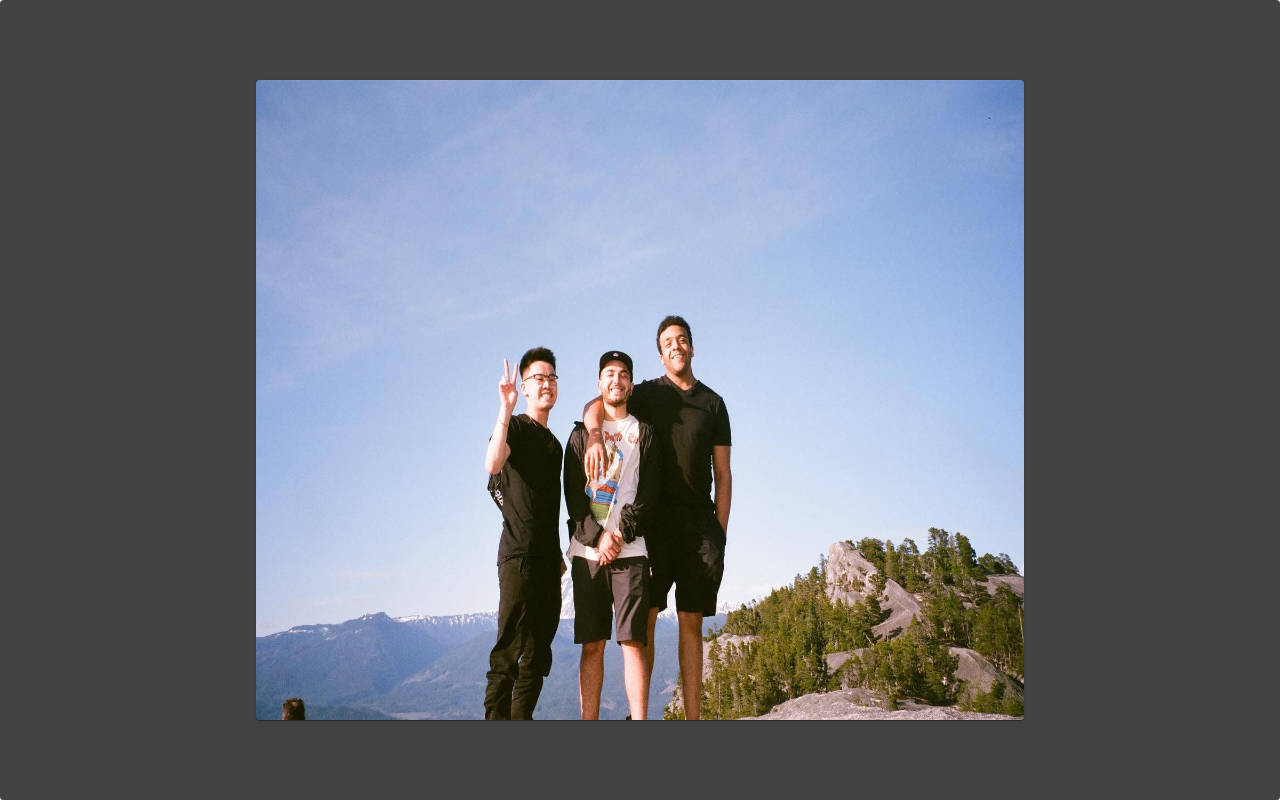
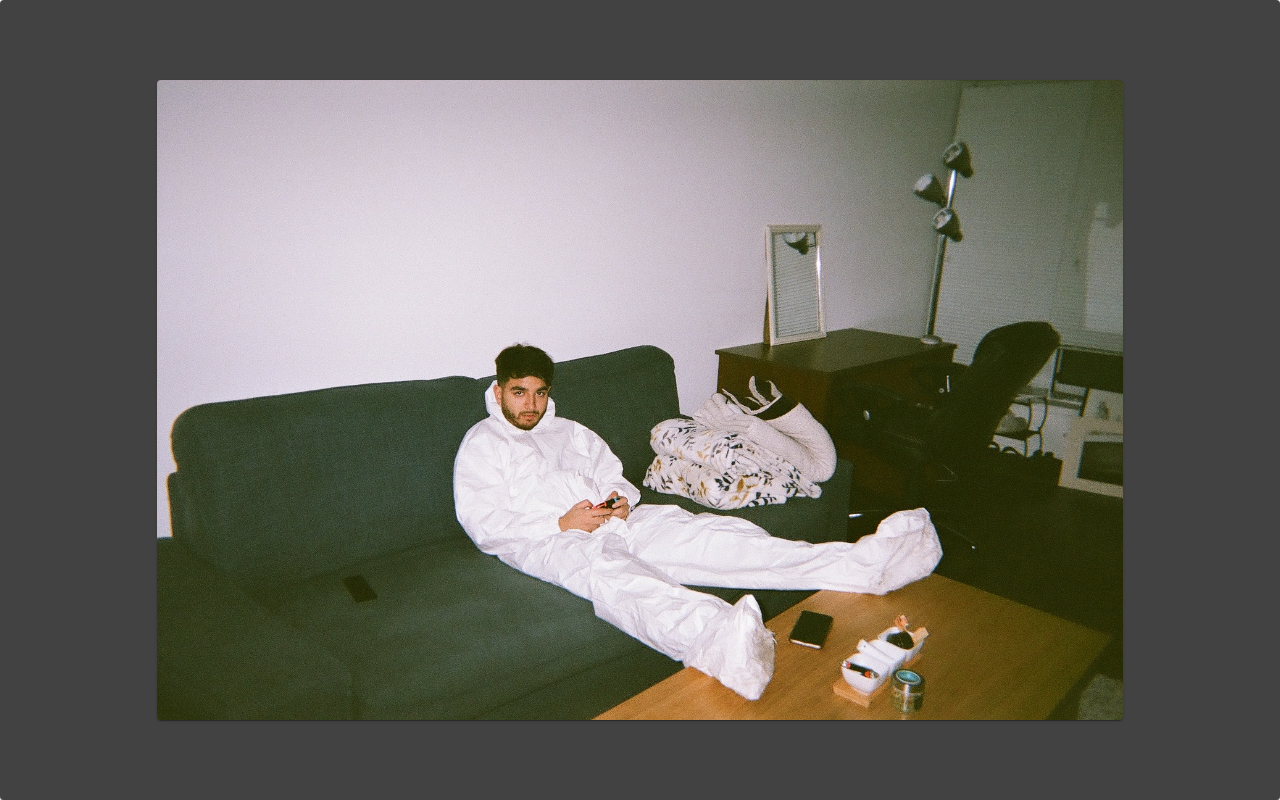
Before and after one commit to arms1997/personal-website, a React (Create React App) app: page / in a window 1280 px wide. Built offline with nearby package versions, Linux system fonts and the light colour scheme.

Commit message:
remove FlipCard route

```diff
--- a/src/App.js
+++ b/src/App.js
@@ -3,7 +3,6 @@ import { ThemeProvider } from "@material-ui/core/styles";
 import { Paper } from "@material-ui/core";
 
 import Landing from "./components/Landing";
-import FlipCard from "./components/FlipCard/FlipCard";
 import { BrowserRouter as Router, Switch, Route } from "react-router-dom";
 
 function App() {
@@ -12,8 +11,7 @@ function App() {
       <Paper>
         <Router>
           <Switch>
-            <Route path="/landing" component={Landing} />
-            <Route path="/" component={FlipCard} />
+            <Route path="/" component={Landing} />
           </Switch>
         </Router>
       </Paper>
```
